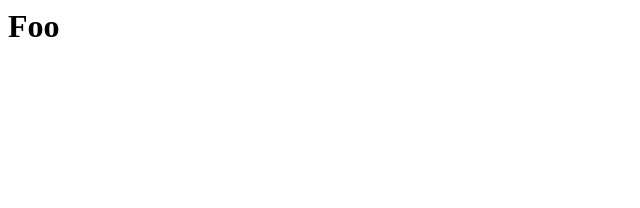
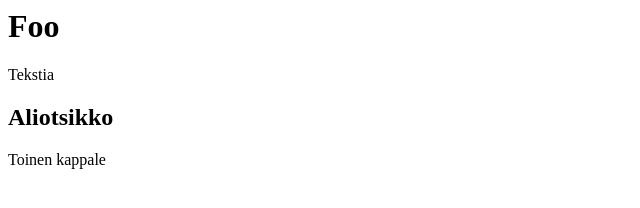
Before and after one commit to kiravuo/demo, a plain HTML site: page index.html in a window 1280 px wide. Shown: the whole page, without its empty margins (0-640 px from the left). Drawn offline with Linux system fonts and the light colour scheme.

Commit message:
Update index.html
lisäsimme tekstiä

```diff
--- a/index.html
+++ b/index.html
@@ -1 +1,6 @@
 <H1>Foo</H1>
+<P>Tekstia</P>
+
+<H2>Aliotsikko</H2>
+
+<P>Toinen kappale</P>
```
